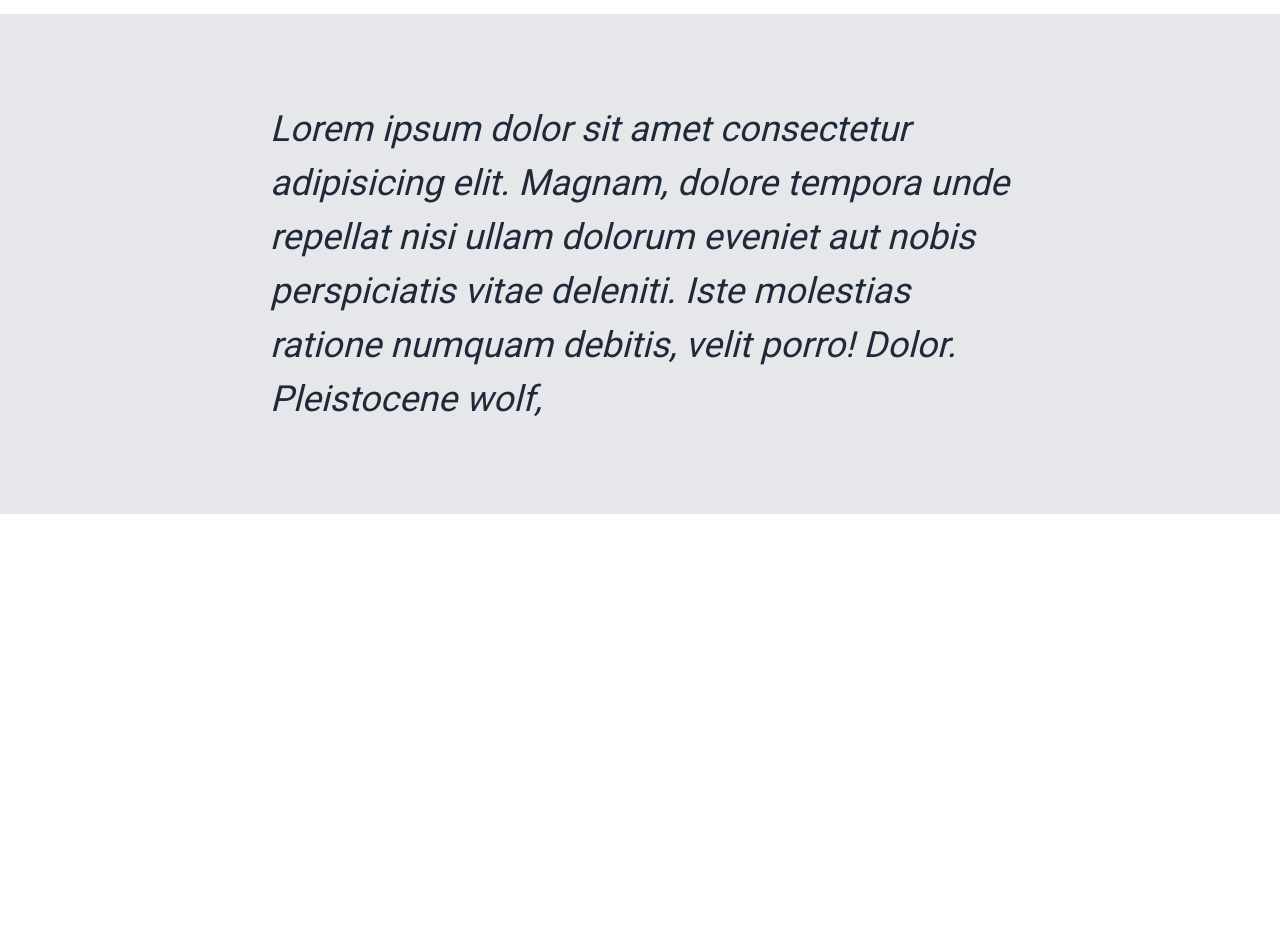
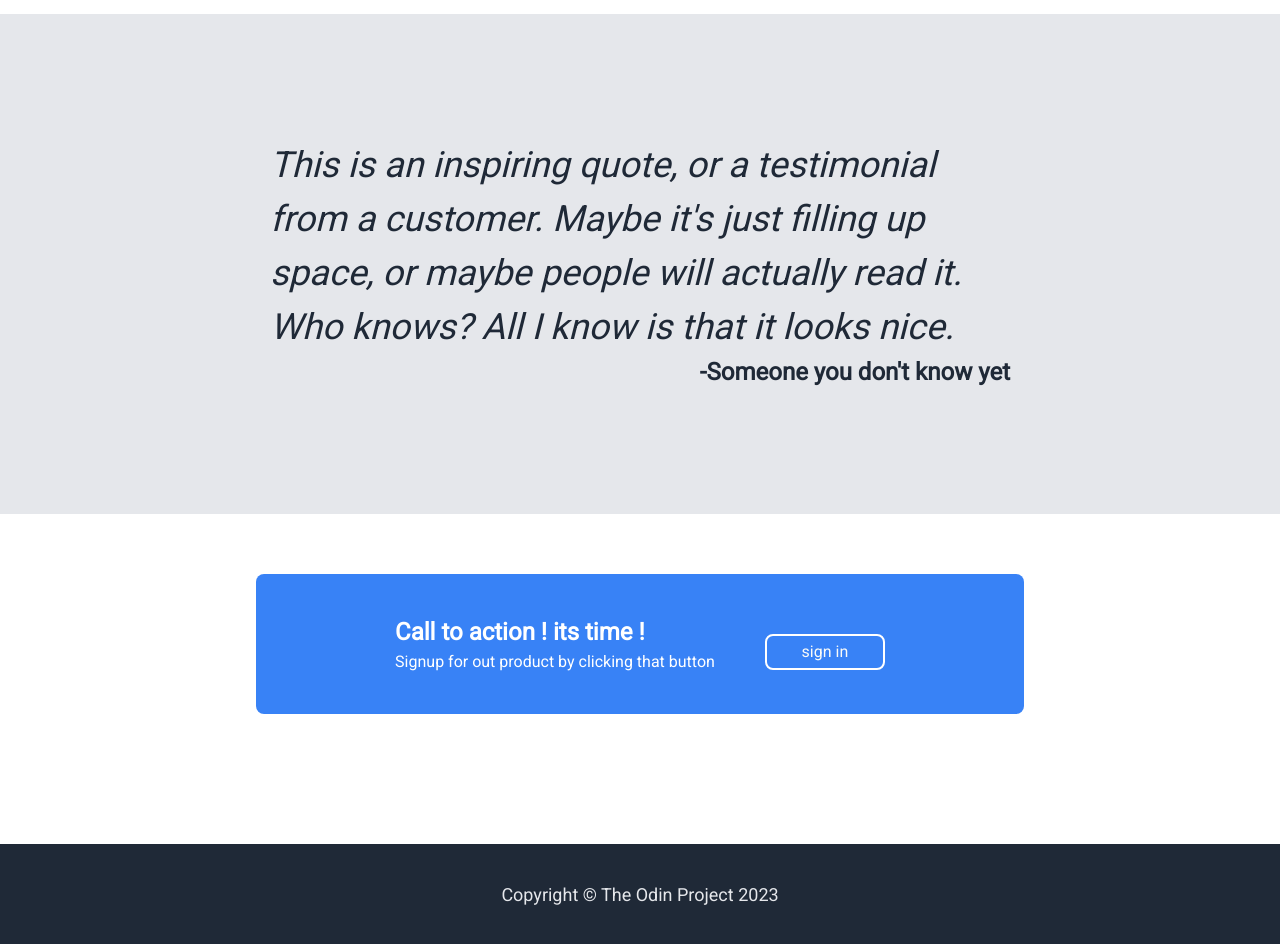
Before and after one commit to FayezL/Landing-page-doggies, a plain HTML site: page index.html in a window 1280 px wide. Shown: the part 1020-1964 px from the top of the page. Before the commit the page ends 1534 px from the top, so only its background shows below. Drawn offline with Linux system fonts and the light colour scheme.

Commit message:
finished the project
took me a while to finish this happy to see it

```diff
--- a/css/style.css
+++ b/css/style.css
@@ -165,3 +165,42 @@ color: #1f2937;
 font-size: 36px;
 width: 740px;
 }
+.quote{
+float: right;
+font-weight: bolder;
+font-size: 24px;
+color:#1f2937
+}
+/* .sign-up-section */
+.sign-up-section{
+  display: flex;
+    align-items: center;
+    justify-content: center;
+    background-color: #3882F6;
+    width: 60%;
+    height: 140px;
+    margin: 60px auto 130px auto;
+    border-radius: 8px;
+}
+
+.btn-sign{
+  border: 2px solid white;
+  display: inline-block;
+  padding: 4px;
+ margin-left: 50px;
+}
+.sign-up-div{
+  display: flex;
+    flex-direction: column;
+    color: white;
+}
+/* footer */
+.footer{
+  display: flex;
+  justify-content: center;
+  align-items: center;
+  height: 100px;
+  background-color: #1f2937;
+  font-size: 18px;
+    color: #e5e7eb;
+}
--- a/index.html
+++ b/index.html
@@ -70,13 +70,21 @@
   </section>
   <section class="last-section">
     <div>
-      <p class="quote-text">Lorem ipsum dolor sit amet consectetur adipisicing elit. Magnam, dolore tempora unde
-        repellat nisi ullam dolorum eveniet aut nobis perspiciatis vitae deleniti. Iste molestias ratione numquam
-        debitis, velit porro! Dolor.
-        Pleistocene wolf, </p>
-    </div>
+      <p class="quote-text">This is an inspiring quote, or a testimonial from a customer. Maybe it's just filling up
+        space, or maybe people will actually read it. Who knows? All I know is that it looks nice. </p>
+      <p class="quote"> -Someone you don't know yet</p>
 
   </section>
+  <section class="sign-up-section">
+    <div class="sign-up-div">
+      <h1>Call to action ! its time !</h1>
+      <p style="font-size: 16px;">Signup for out product by clicking that button</p>
+
+    </div>
+    <button class="btn-sign">sign in</button>
+
+  </section>
+  <footer class="footer">Copyright © The Odin Project 2023</footer>
 </body>
 
 </html>
```
